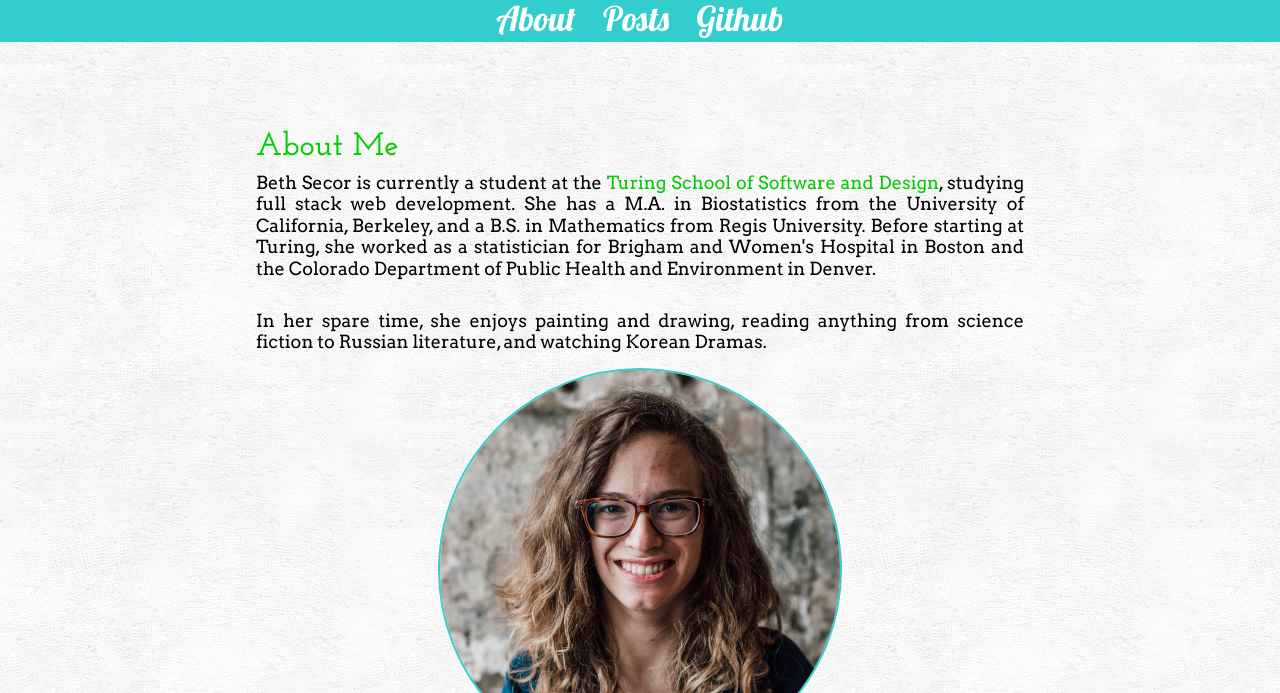
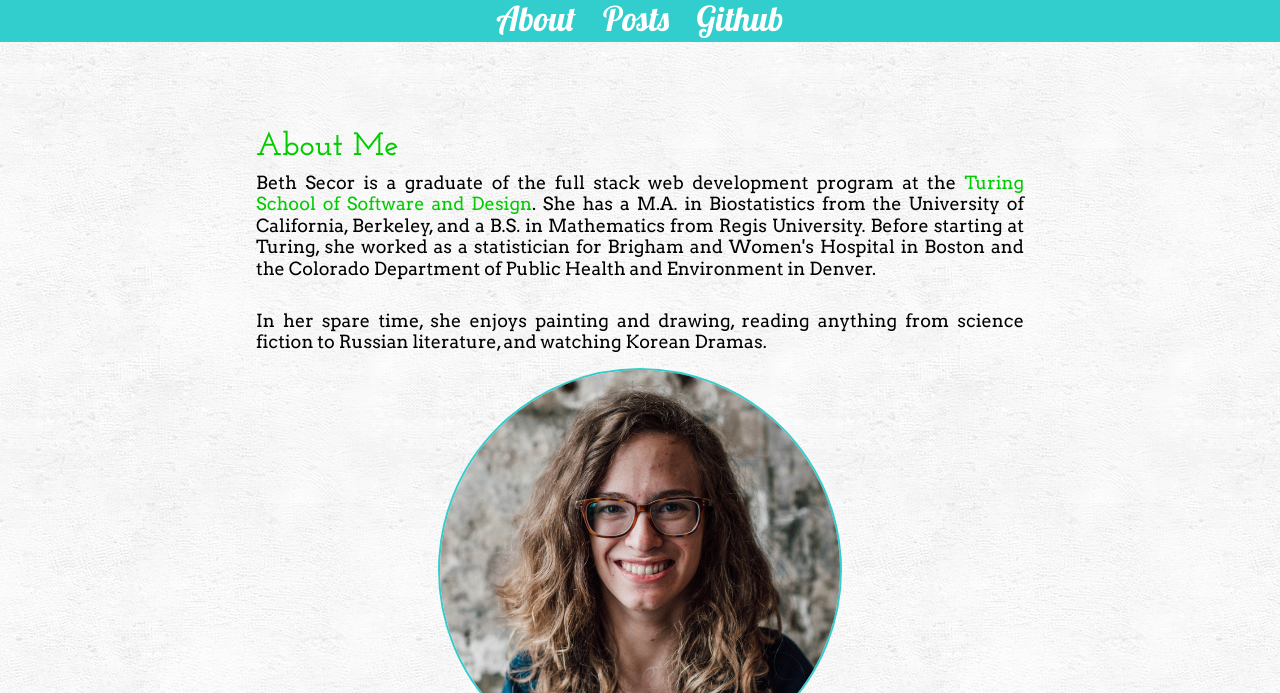
Before and after one commit to bethsecor/bethsecor.github.io, a Jekyll site: the page built from about.html, in a window 1280 px wide and 900 px high, cut to the strip 207-900 px from the top of the window. Built offline with Jekyll 4.4.1, drawn with Linux system fonts in a browser that asks for light colours; some web fonts are replaced.

Commit message:
Update bio

```diff
--- a/about.html
+++ b/about.html
@@ -5,8 +5,7 @@ layout: default
 <div id="profile">
 <h2>About Me</h2>
 
-<p> Beth Secor is currently a student at the <a href="http://turing.io/">Turing School of Software and Design</a>,
-  studying full stack web development.
+<p> Beth Secor is a graduate of the full stack web development program at the <a href="http://turing.io/">Turing School of Software and Design</a>.
   She has a M.A. in Biostatistics from the University of California, Berkeley, and a B.S.
    in Mathematics from Regis University. Before starting at Turing, she worked as a statistician for Brigham
     and Women's Hospital in Boston and the Colorado Department of Public Health and
```
Also changed, not shown: 2 other files.
